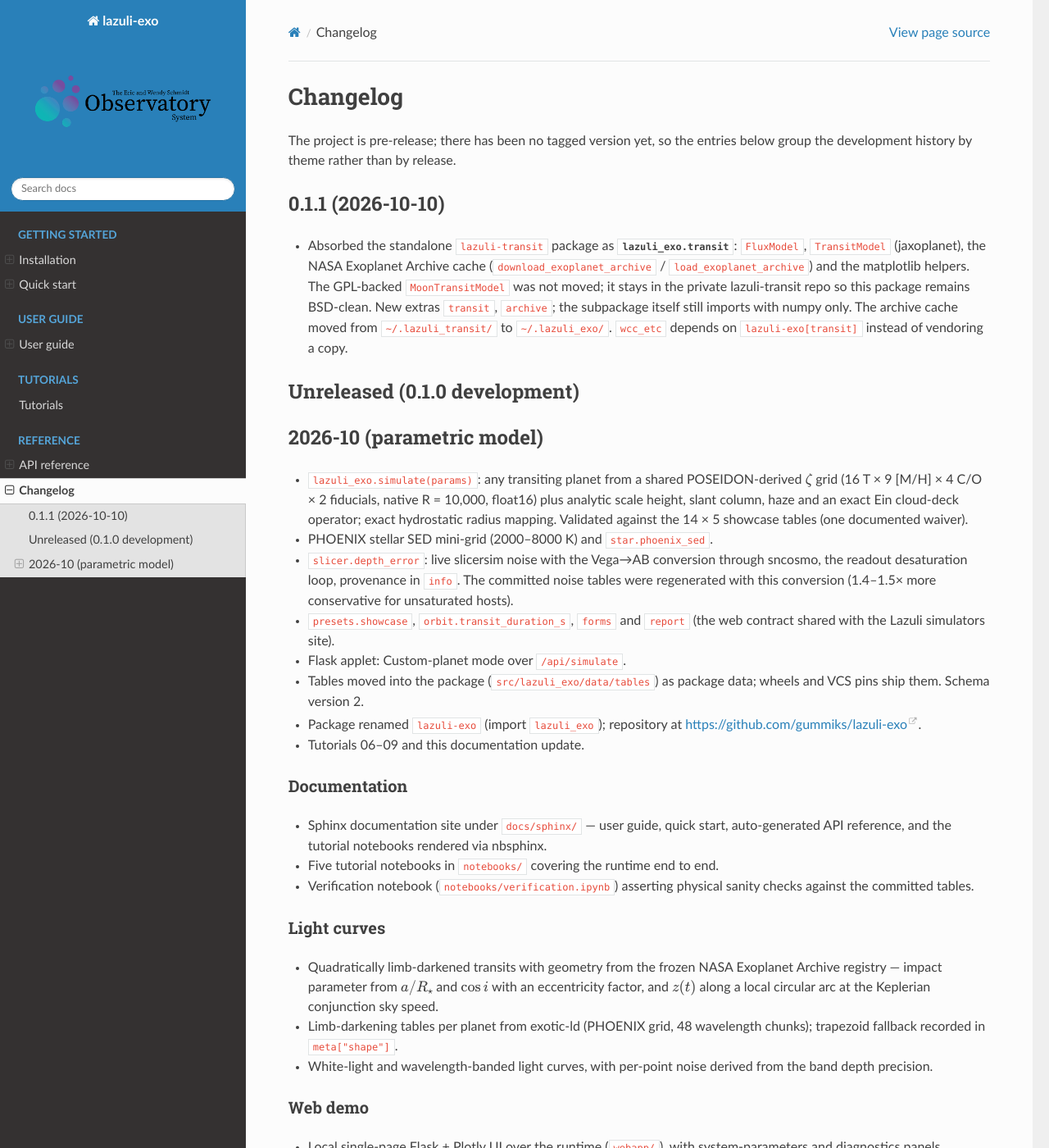
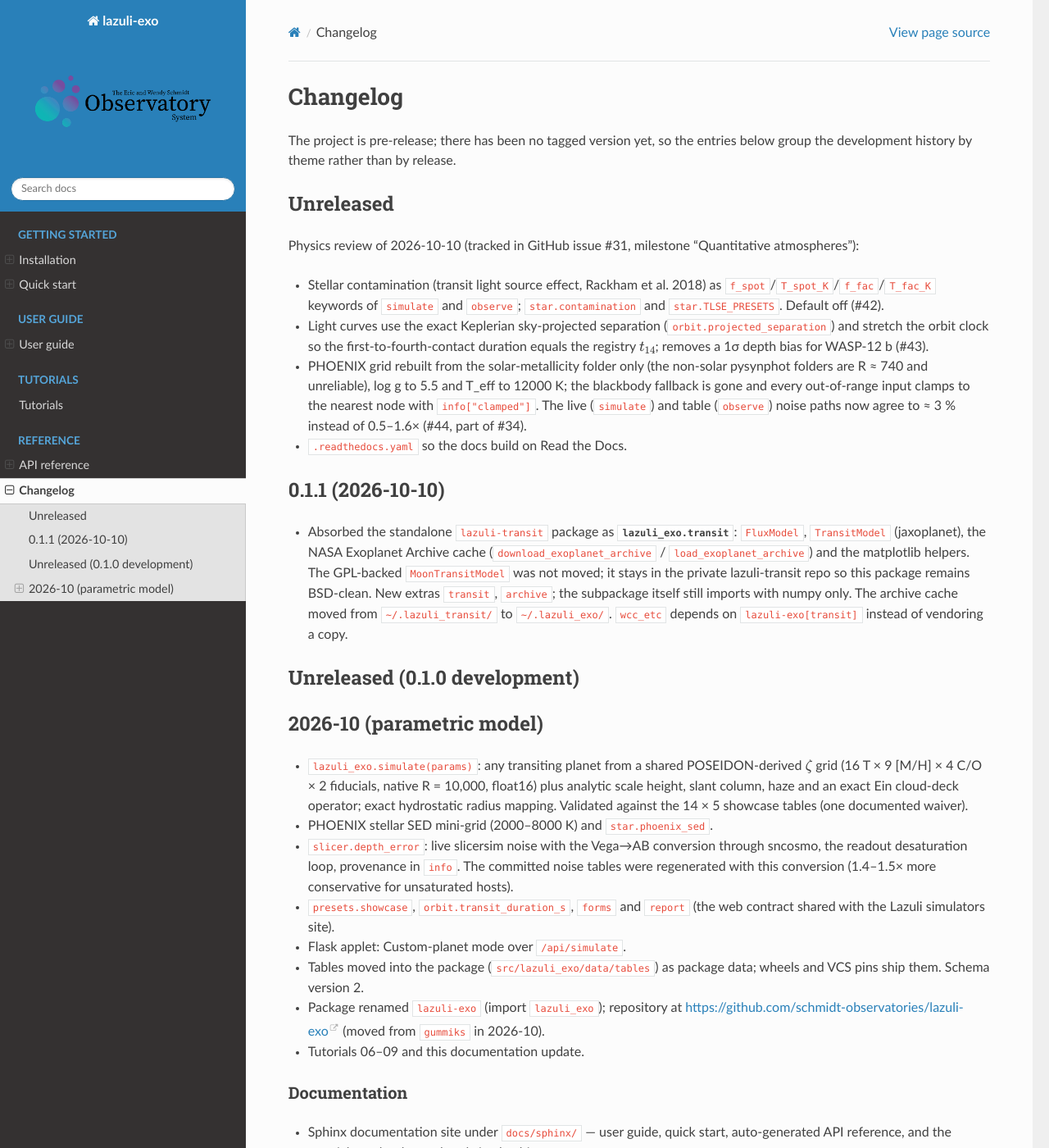
Before and after one commit to schmidt-observatories/lazuli-exo, a Sphinx documentation site: the page built from docs/sphinx/changelog.rst, in a window 1280 px wide and 1400 px high. Shown: the whole window at 82% size. Built offline with Sphinx 7.4.7 and the Read the Docs theme 3.1.0, drawn with Linux system fonts in a browser that asks for light colours; pages that are not in the unit, such as notebooks, are missing from menus.

Commit message:
docs: Read the Docs config and docs refresh for #42-#44 (#53)
- .readthedocs.yaml: ubuntu-24.04, Python 3.11, pandoc apt package,
  pip install .[docs]; sphinx conf at docs/sphinx/conf.py
- changelog: Unreleased section for stellar contamination (#42),
  exact Keplerian light curves (#43), solar-only PHOENIX grid (#44)
- parametric.rst: PHOENIX range 2000-12000 K / log g 3.5-5.5, clamping
  reported via info["clamped"], TLSE keywords, no blackbody fallback
- lightcurves.rst: exact z(t), t14-consistent time stretch
- README/installation: clone URL at schmidt-observatories
- notebook 09 rebuilt and re-executed against the new grid

Co-authored-by: Claude Fable 5.1 <noreply@anthropic.com>

```diff
--- a/docs/sphinx/changelog.rst
+++ b/docs/sphinx/changelog.rst
@@ -3,6 +3,28 @@ Changelog
 
 The project is pre-release; there has been no tagged version yet, so the
 entries below group the development history by theme rather than by release.
+
+Unreleased
+----------
+
+Physics review of 2026-10-10 (tracked in GitHub issue #31, milestone
+"Quantitative atmospheres"):
+
+- Stellar contamination (transit light source effect, Rackham et al. 2018)
+  as ``f_spot``/``T_spot_K``/``f_fac``/``T_fac_K`` keywords of ``simulate``
+  and ``observe``; ``star.contamination`` and ``star.TLSE_PRESETS``. Default
+  off (#42).
+- Light curves use the exact Keplerian sky-projected separation
+  (``orbit.projected_separation``) and stretch the orbit clock so the
+  first-to-fourth-contact duration equals the registry :math:`t_{14}`;
+  removes a 1σ depth bias for WASP-12 b (#43).
+- PHOENIX grid rebuilt from the solar-metallicity folder only (the non-solar
+  pysynphot folders are R ≈ 740 and unreliable), log g to 5.5 and T_eff to
+  12000 K; the blackbody fallback is gone and every out-of-range input
+  clamps to the nearest node with ``info["clamped"]``. The live (``simulate``)
+  and table (``observe``) noise paths now agree to ≈ 3 % instead of
+  0.5–1.6× (#44, part of #34).
+- ``.readthedocs.yaml`` so the docs build on Read the Docs.
 
 0.1.1 (2026-10-10)
 ------------------
@@ -39,7 +61,8 @@ Unreleased (0.1.0 development)
 - Tables moved into the package (``src/lazuli_exo/data/tables``) as package
   data; wheels and VCS pins ship them. Schema version 2.
 - Package renamed ``lazuli-exo`` (import ``lazuli_exo``); repository at
-  https://github.com/gummiks/lazuli-exo.
+  https://github.com/schmidt-observatories/lazuli-exo (moved from
+  ``gummiks`` in 2026-10).
 - Tutorials 06–09 and this documentation update.
 
 Documentation
--- a/docs/sphinx/conf.py
+++ b/docs/sphinx/conf.py
@@ -22,7 +22,7 @@ try:
 
     release = _pkg_version("lazuli-exo")
 except Exception:  # pragma: no cover - docs should still build
-    release = "0.1.0"
+    release = "0.1.1"
 version = ".".join(release.split(".")[:2])
 
 # -- General configuration ---------------------------------------------------
--- a/docs/sphinx/installation.rst
+++ b/docs/sphinx/installation.rst
@@ -37,7 +37,7 @@ Clone the repository and install in *editable* mode so local changes to
 
 .. code-block:: bash
 
-   git clone git@github.com:gummiks/lazuli-exo.git
+   git clone git@github.com:schmidt-observatories/lazuli-exo.git
    cd lazuli-exo
    pip install -e ".[plot,test]"
 
```
Also changed, not shown: README.md (+3 -2 lines), docs/sphinx/user_guide/lightcurves.rst (+9 -4 lines), docs/sphinx/user_guide/parametric.rst (+13 -5 lines), .readthedocs.yaml (added), 2 other files.
